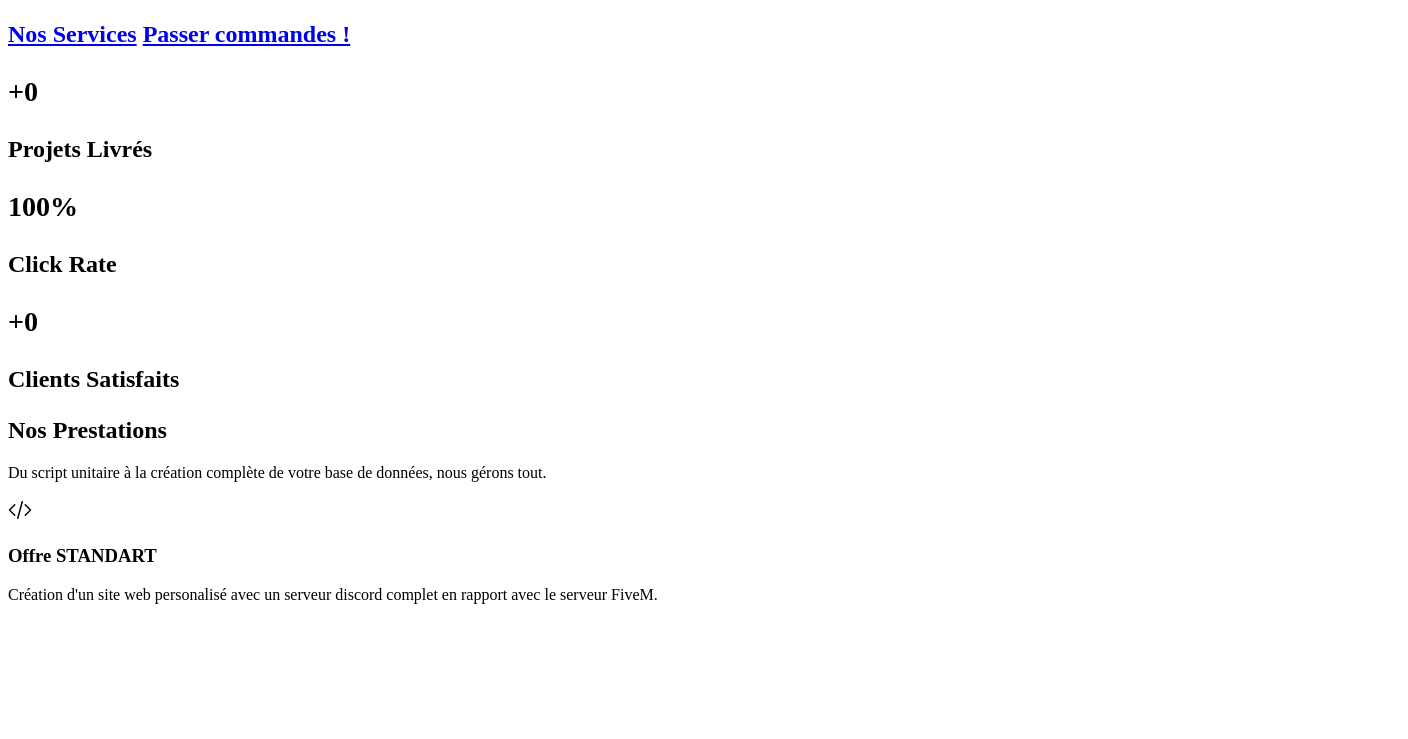
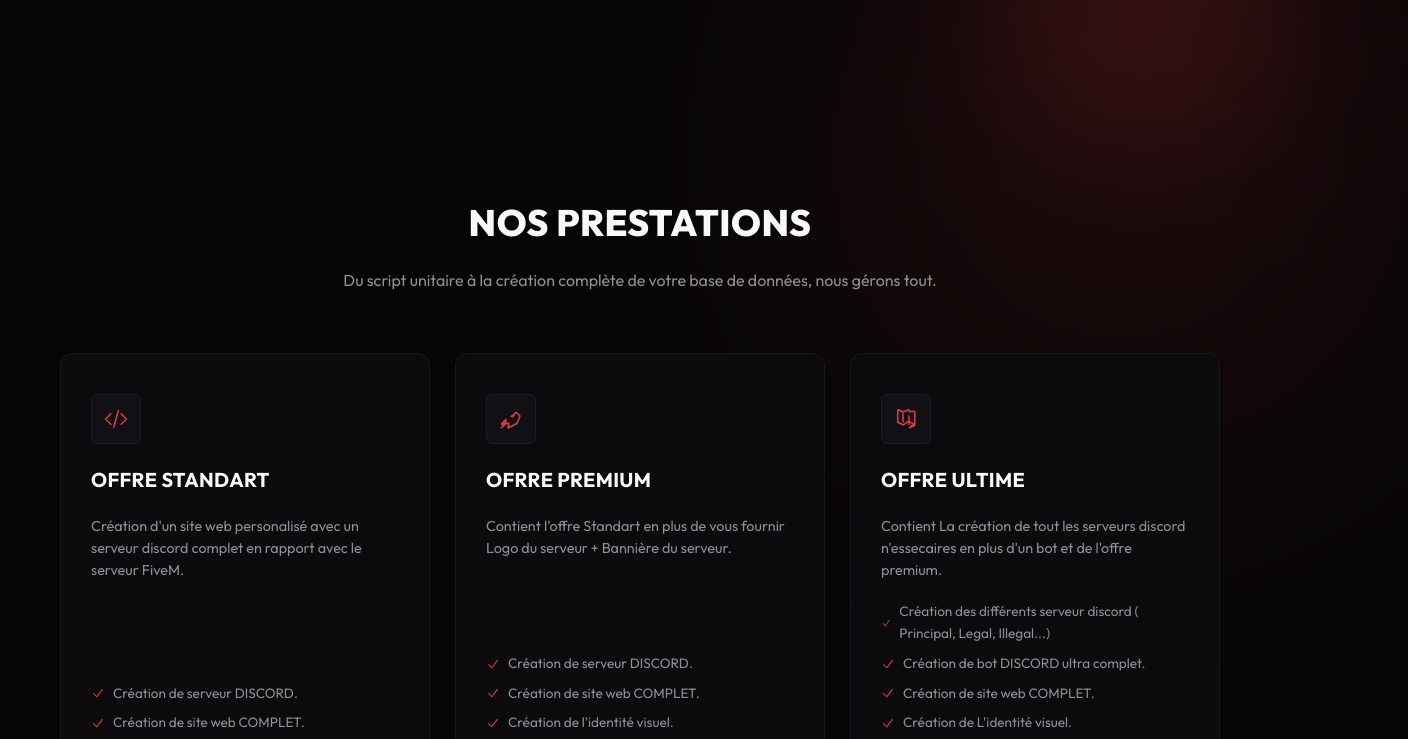
Before and after one commit to clocloche002-dev/PureFiveM, a plain HTML site: page index.html in a window 1280 px wide. Shown: the part 706-1445 px from the top of the page, 1408 px wide, since content can reach past the window. Drawn offline with Linux system fonts and the light colour scheme; files whose address does not match are found by name.

Commit message:
Update index.html

```diff
--- a/index.html
+++ b/index.html
@@ -5,7 +5,8 @@
   <meta charset="UTF-8">
   <meta name="viewport" content="width=device-width, initial-scale=1.0">
   <title>PUREFIVEM | Création d'identitée visuel de Serveurs FiveM</title>
-  <meta name="description" </head>
+  <link rel="stylesheet" href="style.css">
+</head>
 
 <body>
 
```
